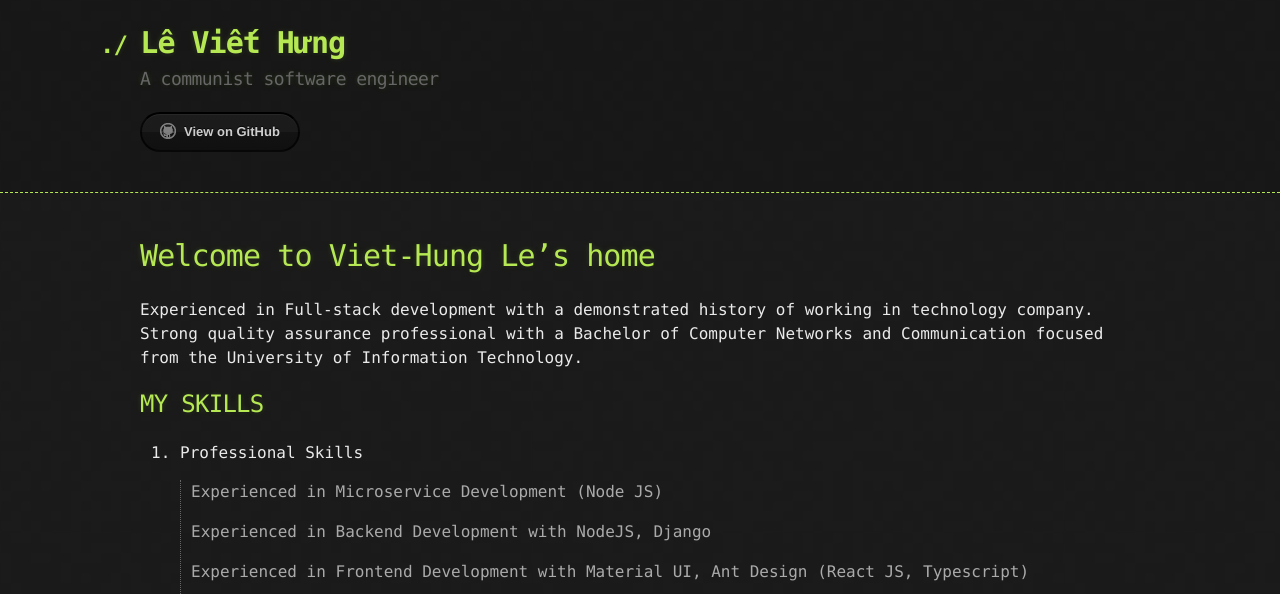
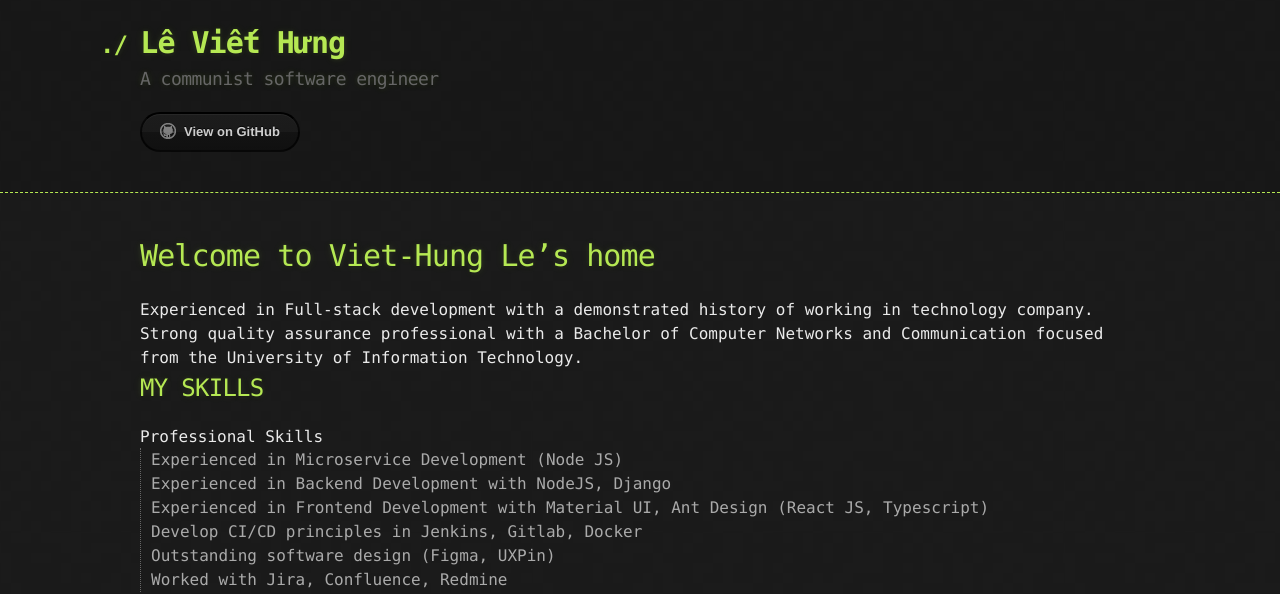
Before and after one commit to galvin96/vihu96, a Jekyll site: the page built from index.md, in a window 1280 px wide. Shown: the top 594 px of the page. Built offline with Jekyll 4.4.1, drawn with Linux system fonts in a browser that asks for light colours; our own code applies the rules of GitHub Pages for plain Markdown files; grey boxes are pictures that could not be loaded.

Commit message:
Add tailwind css

```diff
--- a/_layouts/default.html
+++ b/_layouts/default.html
@@ -4,6 +4,7 @@
     <meta charset='utf-8'>
     <meta http-equiv="X-UA-Compatible" content="IE=edge">
     <meta name="viewport" content="width=device-width, initial-scale=1">
+    <link href="https://unpkg.com/tailwindcss@^2/dist/tailwind.min.css" rel="stylesheet">
     <link rel="stylesheet" href="{{ '/assets/css/style.css?v=' | append: site.github.build_revision | relative_url }}">
     {% include head-custom.html %}
 
```
